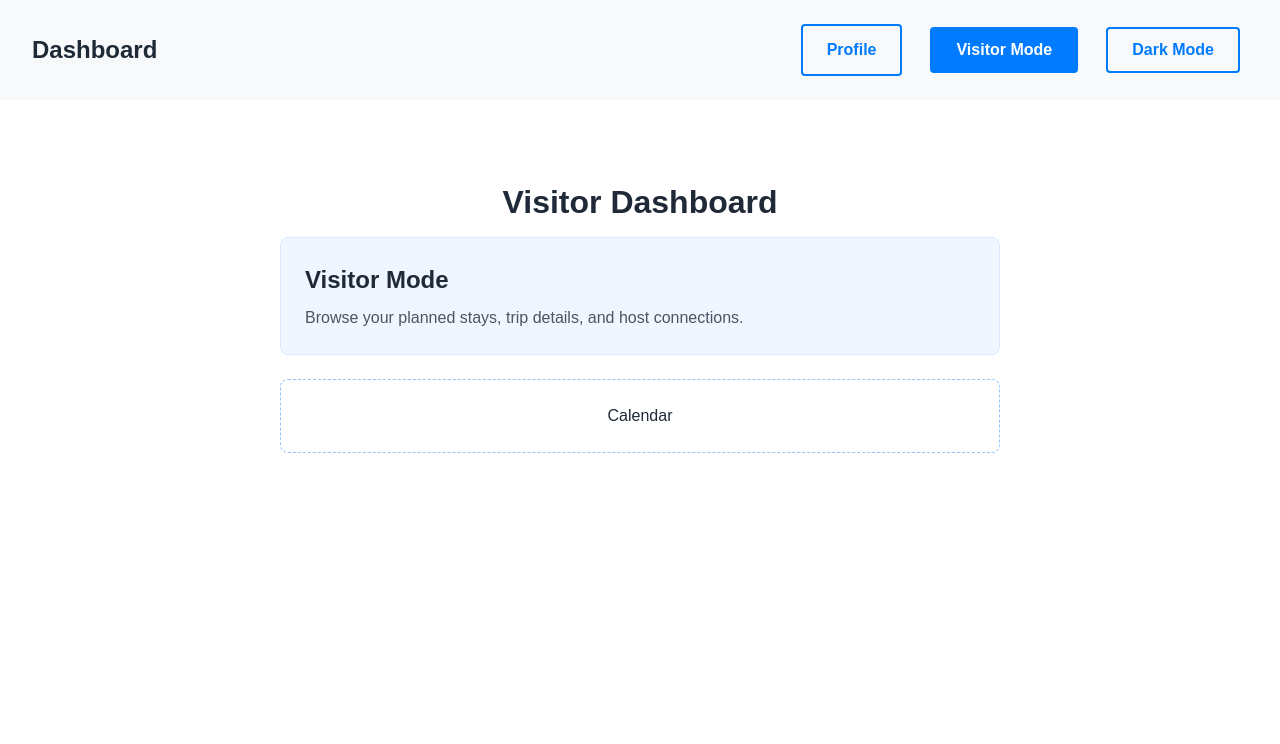
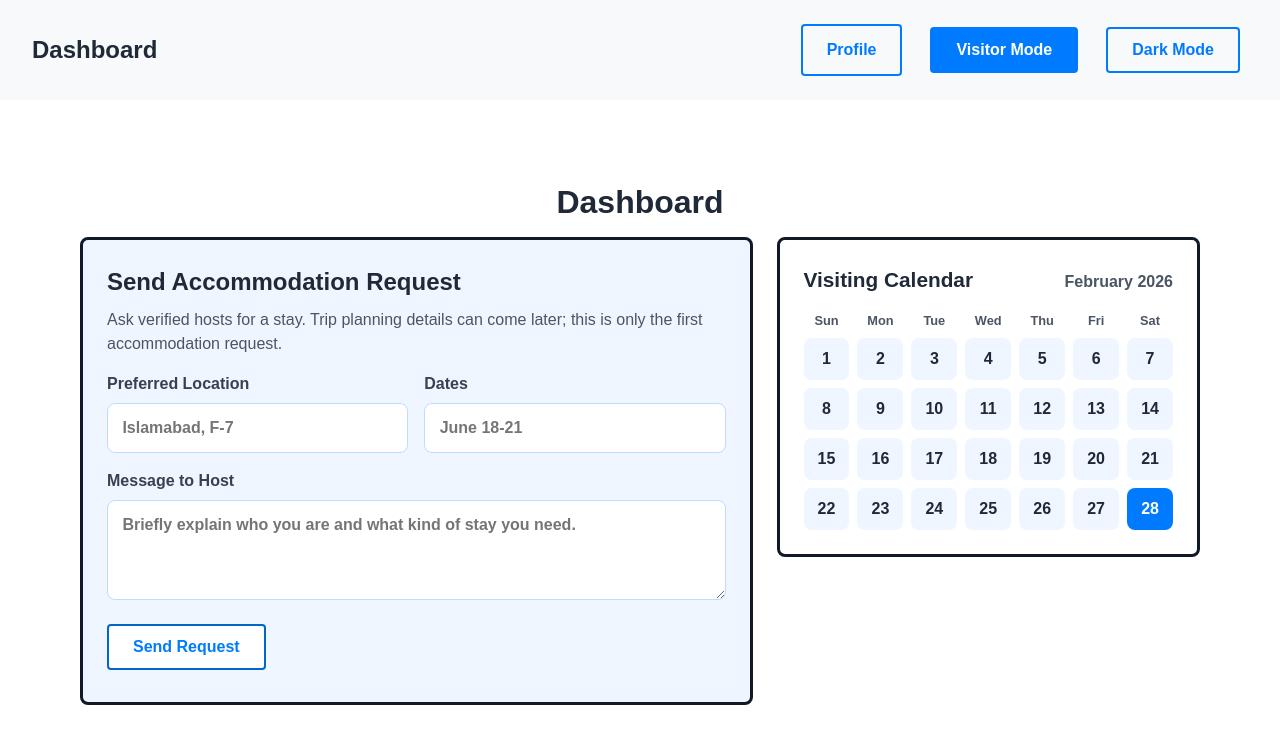
Before and after one commit to Abdul-Ahad3/INviteAFriend, a React (Vite) app in the folder frontend/: page /dashboard in a window 1280 px wide. Shown: the top 744 px of the page. Built offline with nearby package versions, Linux system fonts and the light colour scheme.

Commit message:
Add calendar

```diff
--- a/frontend/src/App.css
+++ b/frontend/src/App.css
@@ -277,11 +277,18 @@
   background: transparent;
 }
 
+.dashboard-grid {
+  display: grid;
+  grid-template-columns: minmax(0, 1.35fr) minmax(320px, 0.85fr);
+  gap: 1.5rem;
+  max-width: 1120px;
+  margin: 0 auto;
+  align-items: start;
+}
+
 .dashboard-panel {
-  max-width: 720px;
-  margin: 0 auto 1.5rem;
   padding: 1.5rem;
-  border: 1px solid #dbeafe;
+  border: 3px solid #111827;
   border-radius: 8px;
   background: #eff6ff;
   text-align: left;
@@ -292,16 +299,130 @@
 }
 
 .dashboard-panel p {
-  margin: 0;
+  margin: 0 0 1rem;
   color: #4b5563;
 }
 
+.request-form {
+  display: grid;
+  grid-template-columns: repeat(2, minmax(0, 1fr));
+  gap: 1rem;
+}
+
+.request-form label {
+  display: flex;
+  flex-direction: column;
+  gap: 0.45rem;
+  color: #374151;
+  font-weight: 700;
+}
+
+.request-form input,
+.request-form textarea {
+  min-height: 44px;
+  padding: 0.75rem 0.9rem;
+  border: 1px solid #bfdbfe;
+  border-radius: 8px;
+  background: #ffffff;
+  color: #1f2937;
+  font: inherit;
+}
+
+.request-form textarea {
+  min-height: 100px;
+  resize: vertical;
+}
+
+.request-wide-field {
+  grid-column: 1 / -1;
+}
+
+.request-form .btn {
+  justify-self: start;
+  margin-left: 0;
+}
+
+.request-list {
+  display: grid;
+  gap: 1rem;
+}
+
+.request-card {
+  display: flex;
+  align-items: flex-start;
+  justify-content: space-between;
+  gap: 1rem;
+  padding: 1rem;
+  border: 2px solid #111827;
+  border-radius: 8px;
+  background: #ffffff;
+}
+
+.request-card h3 {
+  margin: 0 0 0.35rem;
+}
+
+.request-card p {
+  margin: 0.25rem 0;
+}
+
 .calendar {
-  max-width: 720px;
-  margin: 0 auto;
   padding: 1.5rem;
-  border: 1px dashed #93c5fd;
+  border: 3px solid #111827;
   border-radius: 8px;
+  background: #ffffff;
+  text-align: left;
+}
+
+.calendar-header {
+  display: flex;
+  justify-content: space-between;
+  gap: 1rem;
+  align-items: baseline;
+  margin-bottom: 1rem;
+}
+
+.calendar-header h2 {
+  margin: 0;
+  font-size: 1.3rem;
+}
+
+.calendar-header span {
+  color: #4b5563;
+  font-weight: 700;
+}
+
+.calendar-grid {
+  display: grid;
+  grid-template-columns: repeat(7, minmax(0, 1fr));
+  gap: 0.5rem;
+}
+
+.calendar-weekdays {
+  margin-bottom: 0.5rem;
+  color: #4b5563;
+  font-size: 0.8rem;
+  font-weight: 700;
+  text-align: center;
+}
+
+.calendar-day {
+  display: grid;
+  min-height: 42px;
+  place-items: center;
+  border-radius: 8px;
+  background: #eff6ff;
+  color: #1f2937;
+  font-weight: 700;
+}
+
+.calendar-day:empty {
+  background: transparent;
+}
+
+.calendar-day.current {
+  background: #007bff;
+  color: #ffffff;
 }
 
 .dark-theme .dashboard-panel {
@@ -309,12 +430,34 @@
   border-color: #374151;
 }
 
-.dark-theme .dashboard-panel p {
+.dark-theme .dashboard-panel p,
+.dark-theme .request-form label,
+.dark-theme .calendar-header span,
+.dark-theme .calendar-weekdays {
   color: #d1d5db;
+}
+
+.dark-theme .request-form input,
+.dark-theme .request-form textarea,
+.dark-theme .request-card,
+.dark-theme .calendar {
+  background: #111827;
+  border-color: #374151;
+  color: #f9fafb;
 }
 
 .dark-theme .calendar {
   border-color: #60a5fa;
+}
+
+.dark-theme .calendar-day {
+  background: #1f2937;
+  color: #f9fafb;
+}
+
+.dark-theme .calendar-day.current {
+  background: #60a5fa;
+  color: #111827;
 }
 
 .profile-page {
@@ -340,7 +483,7 @@
 
 .profile-section {
   padding: 1.5rem;
-  border: 1px solid #dbeafe;
+  border: 3px solid #111827;
   border-radius: 8px;
   background: #ffffff;
 }
--- a/frontend/src/App.tsx
+++ b/frontend/src/App.tsx
@@ -38,6 +38,7 @@ function AppContent() {
     <div className={`app-shell ${theme}-theme`}>
       <Header
         title={isDashboardArea ? 'Dashboard' : 'InviteAFriend'}
+        homeTo={isDashboardArea ? '/dashboard' : '/'}
         links={
           isDashboardArea
             ? [{ label: 'Profile', to: '/me' }]
--- a/frontend/src/components/Header.tsx
+++ b/frontend/src/components/Header.tsx
@@ -14,6 +14,7 @@ type HeaderAction = {
 
 type HeaderProps = {
   title: string;
+  homeTo?: string;
   links?: HeaderLink[];
   actions?: HeaderAction[];
   theme: 'light' | 'dark';
@@ -22,6 +23,7 @@ type HeaderProps = {
 
 const Header = ({
   title,
+  homeTo = '/',
   links = [],
   actions = [],
   theme,
@@ -29,7 +31,7 @@ const Header = ({
 }: HeaderProps) => {
   return (
     <header className="header">
-      <Link to="/" className="header-logo">
+      <Link to={homeTo} className="header-logo">
         {title}
       </Link>
       <nav className="header-links" aria-label="Primary navigation">
--- a/frontend/src/pages/Dashboard.tsx
+++ b/frontend/src/pages/Dashboard.tsx
@@ -1,22 +1,234 @@
-import React from 'react';
+import React, { useMemo, useState } from 'react';
+
+type DashboardMode = 'visitor' | 'host';
+
+type AccommodationRequest = {
+  id: number;
+  visitorName: string;
+  location: string;
+  dates: string;
+  note: string;
+  status: 'pending' | 'approved';
+};
 
 type DashboardProps = {
-  mode: 'visitor' | 'host';
+  mode: DashboardMode;
+};
+
+const initialRequests: AccommodationRequest[] = [
+  {
+    id: 1,
+    visitorName: 'Ayesha Khan',
+    location: 'Islamabad',
+    dates: 'June 18-21',
+    note: 'Looking for a quiet room with Wi-Fi near the tech meetup venue.',
+    status: 'pending',
+  },
+  {
+    id: 2,
+    visitorName: 'Daniel Reed',
+    location: 'Rawalpindi',
+    dates: 'June 24-26',
+    note: 'Visiting for founder meetings and would appreciate a work desk.',
+    status: 'pending',
+  },
+];
+
+const monthNames = [
+  'January',
+  'February',
+  'March',
+  'April',
+  'May',
+  'June',
+  'July',
+  'August',
+  'September',
+  'October',
+  'November',
+  'December',
+];
+
+const weekDays = ['Sun', 'Mon', 'Tue', 'Wed', 'Thu', 'Fri', 'Sat'];
+
+const buildCalendarDays = (date: Date) => {
+  const year = date.getFullYear();
+  const month = date.getMonth();
+  const firstDay = new Date(year, month, 1).getDay();
+  const daysInMonth = new Date(year, month + 1, 0).getDate();
+
+  return [
+    ...Array.from({ length: firstDay }, () => null),
+    ...Array.from({ length: daysInMonth }, (_, index) => index + 1),
+  ];
 };
 
 const Dashboard: React.FC<DashboardProps> = ({ mode }) => {
+  const [requests, setRequests] =
+    useState<AccommodationRequest[]>(initialRequests);
+  const [requestForm, setRequestForm] = useState({
+    location: '',
+    dates: '',
+    note: '',
+  });
+  const today = useMemo(() => new Date(), []);
+  const calendarDays = useMemo(() => buildCalendarDays(today), [today]);
+  const currentDate = today.getDate();
+  const calendarTitle =
+    mode === 'visitor' ? 'Visiting Calendar' : 'Hosting Calendar';
+
+  const submitRequest = (event: React.FormEvent<HTMLFormElement>) => {
+    event.preventDefault();
+
+    if (!requestForm.location || !requestForm.dates || !requestForm.note) {
+      return;
+    }
+
+    setRequests((currentRequests) => [
+      {
+        id: Date.now(),
+        visitorName: 'You',
+        location: requestForm.location,
+        dates: requestForm.dates,
+        note: requestForm.note,
+        status: 'pending',
+      },
+      ...currentRequests,
+    ]);
+    setRequestForm({ location: '', dates: '', note: '' });
+  };
+
+  const approveRequest = (requestId: number) => {
+    setRequests((currentRequests) =>
+      currentRequests.map((request) =>
+        request.id === requestId ? { ...request, status: 'approved' } : request,
+      ),
+    );
+  };
+
   return (
     <div className="page dashboard">
-      <h1>{mode === 'visitor' ? 'Visitor Dashboard' : 'Host Dashboard'}</h1>
-      <div className="dashboard-panel">
-        <h2>{mode === 'visitor' ? 'Visitor Mode' : 'Host Mode'}</h2>
-        <p>
-          {mode === 'visitor'
-            ? 'Browse your planned stays, trip details, and host connections.'
-            : 'Manage guest requests, hosting availability, and visitor details.'}
-        </p>
+      <h1>Dashboard</h1>
+
+      <div className="dashboard-grid">
+        <section className="dashboard-panel">
+          {mode === 'visitor' ? (
+            <>
+              <h2>Send Accommodation Request</h2>
+              <p>
+                Ask verified hosts for a stay. Trip planning details can come
+                later; this is only the first accommodation request.
+              </p>
+              <form className="request-form" onSubmit={submitRequest}>
+                <label>
+                  Preferred Location
+                  <input
+                    type="text"
+                    value={requestForm.location}
+                    onChange={(event) =>
+                      setRequestForm((currentForm) => ({
+                        ...currentForm,
+                        location: event.target.value,
+                      }))
+                    }
+                    placeholder="Islamabad, F-7"
+                    required
+                  />
+                </label>
+                <label>
+                  Dates
+                  <input
+                    type="text"
+                    value={requestForm.dates}
+                    onChange={(event) =>
+                      setRequestForm((currentForm) => ({
+                        ...currentForm,
+                        dates: event.target.value,
+                      }))
+                    }
+                    placeholder="June 18-21"
+                    required
+                  />
+                </label>
+                <label className="request-wide-field">
+                  Message to Host
+                  <textarea
+                    value={requestForm.note}
+                    onChange={(event) =>
+                      setRequestForm((currentForm) => ({
+                        ...currentForm,
+                        note: event.target.value,
+                      }))
+                    }
+                    placeholder="Briefly explain who you are and what kind of stay you need."
+                    required
+                  />
+                </label>
+                <button type="submit" className="btn primary">
+                  Send Request
+                </button>
+              </form>
+            </>
+          ) : (
+            <>
+              <h2>Incoming Accommodation Requests</h2>
+              <p>
+                Review visitor requests and approve the ones you are comfortable
+                hosting at your residence.
+              </p>
+              <div className="request-list">
+                {requests.map((request) => (
+                  <article key={request.id} className="request-card">
+                    <div>
+                      <h3>{request.visitorName}</h3>
+                      <p>
+                        {request.location} - {request.dates}
+                      </p>
+                      <p>{request.note}</p>
+                    </div>
+                    <button
+                      type="button"
+                      className={`btn btn-outline ${
+                        request.status === 'approved' ? 'active' : ''
+                      }`}
+                      onClick={() => approveRequest(request.id)}
+                      disabled={request.status === 'approved'}
+                    >
+                      {request.status === 'approved' ? 'Approved' : 'Allow'}
+                    </button>
+                  </article>
+                ))}
+              </div>
+            </>
+          )}
+        </section>
+
+        <section className="calendar" aria-label={calendarTitle}>
+          <div className="calendar-header">
+            <h2>{calendarTitle}</h2>
+            <span>
+              {monthNames[today.getMonth()]} {today.getFullYear()}
+            </span>
+          </div>
+          <div className="calendar-grid calendar-weekdays">
+            {weekDays.map((day) => (
+              <span key={day}>{day}</span>
+            ))}
+          </div>
+          <div className="calendar-grid">
+            {calendarDays.map((day, index) => (
+              <span
+                key={`${day || 'blank'}-${index}`}
+                className={
+                  day === currentDate ? 'calendar-day current' : 'calendar-day'
+                }
+              >
+                {day}
+              </span>
+            ))}
+          </div>
+        </section>
       </div>
-      <div className="calendar">Calendar</div>
     </div>
   );
 };
```
